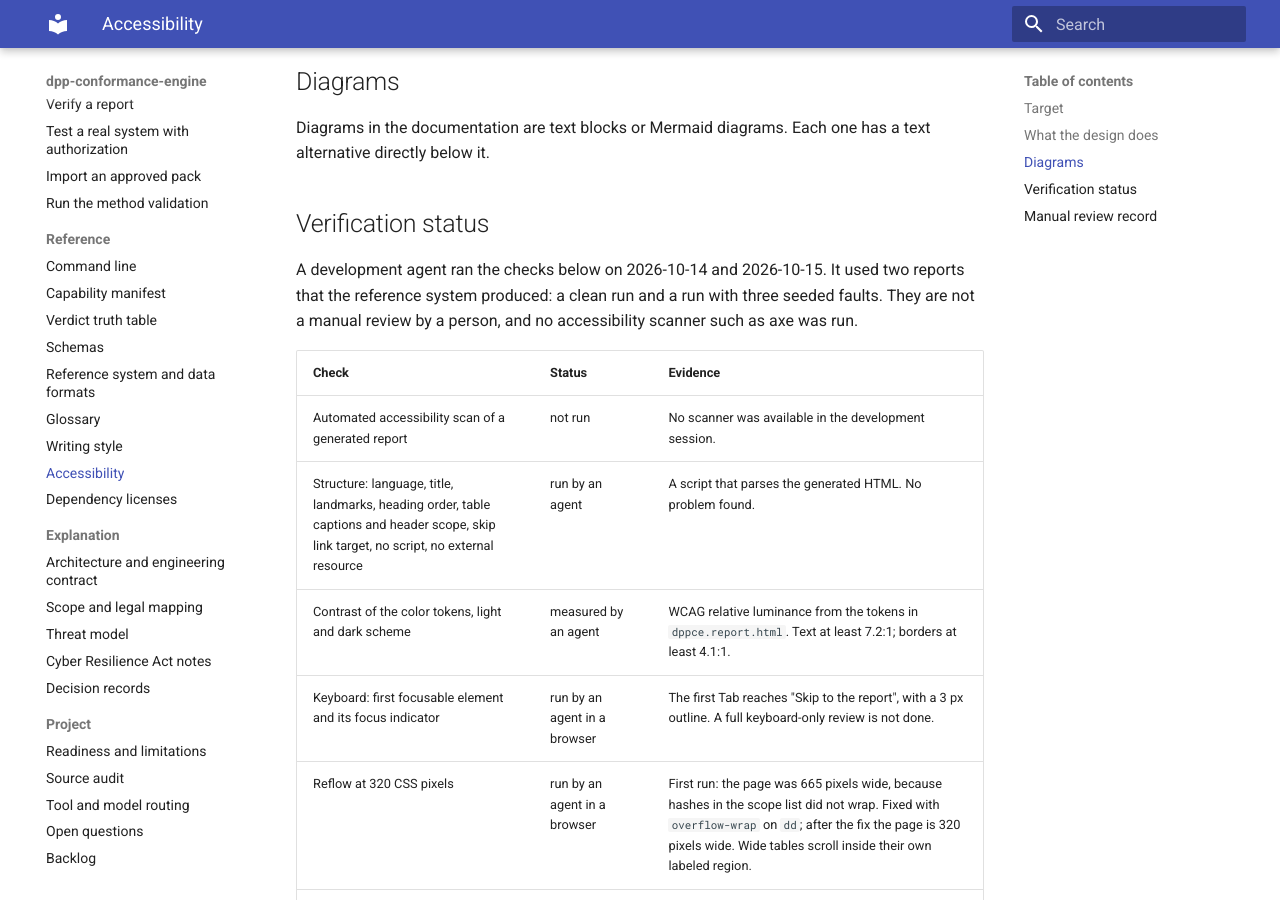
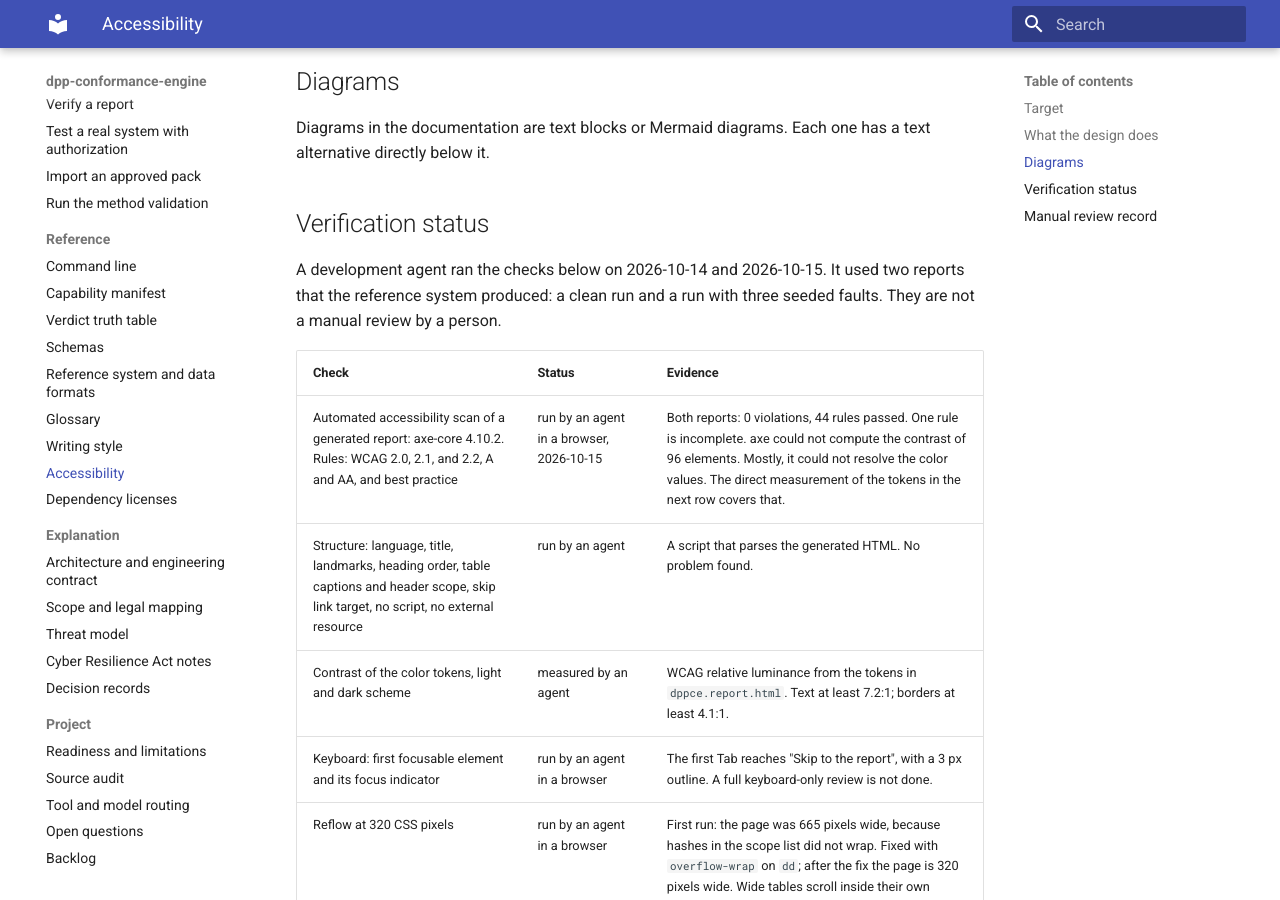
Before and after one commit to hadijannat/dpp-conformance-engine, an MkDocs documentation site: the page built from docs/reference/accessibility.md, in a window 1280 px wide and 900 px high, scrolled down 1028 px. Built offline with MkDocs 1.6.1 and Material for MkDocs 9.7.7, drawn with Linux system fonts in a browser that asks for light colours; the version menu is left out.

Commit message:
docs(a11y): record the axe-core scan of the report: 0 violations
axe-core 4.10.2, run by an agent in a browser on 2026-10-15 over the
WCAG 2.0, 2.1, and 2.2 A and AA rules and best practice: 0 violations and
44 passed rules on the reports of a clean run and of a run with seeded
faults. axe could not compute the contrast of 96 elements; the direct
measurement of the color tokens covers that.

Co-Authored-By: Claude Opus 5.5 <noreply@anthropic.com>

```diff
--- a/docs/reference/accessibility.md
+++ b/docs/reference/accessibility.md
@@ -35,11 +35,11 @@ alternative directly below it.
 
 A development agent ran the checks below on 2026-10-14 and 2026-10-15. It used two reports that
 the reference system produced: a clean run and a run with three seeded faults. They are not a
-manual review by a person, and no accessibility scanner such as axe was run.
+manual review by a person.
 
 | Check | Status | Evidence |
 | --- | --- | --- |
-| Automated accessibility scan of a generated report | not run | No scanner was available in the development session. |
+| Automated accessibility scan of a generated report: axe-core 4.10.2. Rules: WCAG 2.0, 2.1, and 2.2, A and AA, and best practice | run by an agent in a browser, 2026-10-15 | Both reports: 0 violations, 44 rules passed. One rule is incomplete. axe could not compute the contrast of 96 elements. Mostly, it could not resolve the color values. The direct measurement of the tokens in the next row covers that. |
 | Structure: language, title, landmarks, heading order, table captions and header scope, skip link target, no script, no external resource | run by an agent | A script that parses the generated HTML. No problem found. |
 | Contrast of the color tokens, light and dark scheme | measured by an agent | WCAG relative luminance from the tokens in `dppce.report.html`. Text at least 7.2:1; borders at least 4.1:1. |
 | Keyboard: first focusable element and its focus indicator | run by an agent in a browser | The first Tab reaches "Skip to the report", with a 3 px outline. A full keyboard-only review is not done. |
```
Also changed, not shown: TASKS.md (+2 -2 lines), docs/readiness.md (+1 -1 lines).
